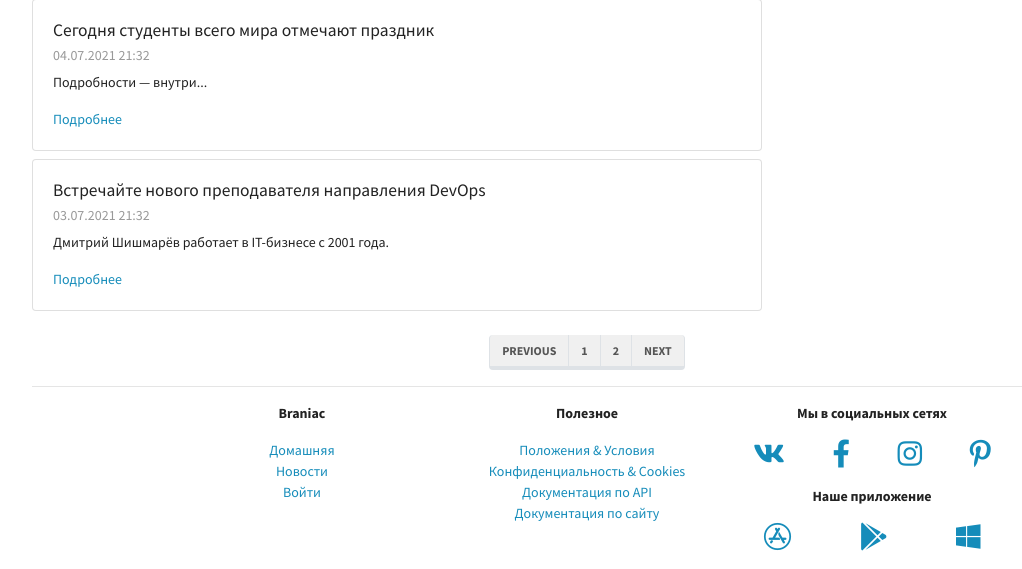
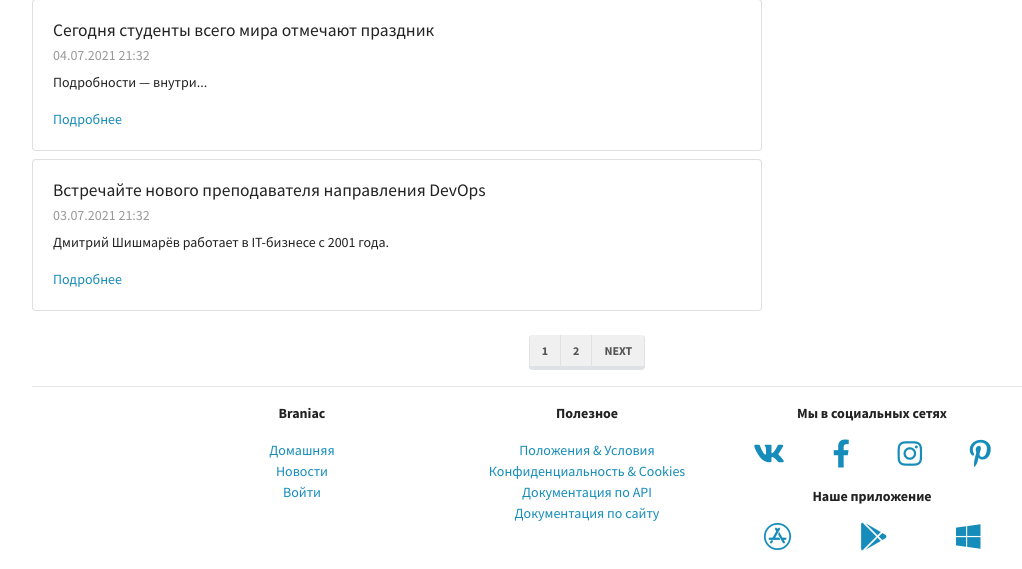
Before and after one commit to amilykh/braniaclms, a Django app: page /mainapp/news/ in a window 1280 px wide. Shown: the part 586-1155 px from the top of the page, without its empty margins (53-1075 px from the left). Run offline with Django 4.2, Linux system fonts and the light colour scheme; data comes from the database, SQL or seed files in the repository; parts of the project's set-up code (start-up, migrations or seed data) failed here and were passed over; some libraries are stand-ins or nearby versions.

Commit message:
pagination

```diff
--- a/mainapp/templates/mainapp/news_list.html
+++ b/mainapp/templates/mainapp/news_list.html
@@ -104,11 +104,24 @@
 <div class="row justify-content-center align-items-center mt-3 mb-n3">
   <nav aria-label="Page navigation example">
     <ul class="pagination">
-      <li class="page-item"><a class="page-link" href="#">Previous</a></li>
-      <li class="page-item"><a class="page-link" href="#">1</a></li>
-      <li class="page-item"><a class="page-link" href="#">2</a></li>
-      {#  <li class="page-item"><a class="page-link" href="#">3</a></li> #}
-      <li class="page-item"><a class="page-link" href="#">Next</a></li>
+      {%  if page_obj.has_previous %}
+        <li class="page-item"><a class="page-link"
+          href="?page={{ page_obj.previous_page_number }}">Previous</a>
+        </li>
+      {% endif %}
+
+      {% for item in page_obj.paginator.page_range %}
+        <li class="page-item
+          {% if item == page.obj.number %}active{% endif %}">
+          <a class="page-link" href="?page={{ item }}">{{ item }}</a>
+        </li>
+      {% endfor %}
+
+      {% if page_obj.has_next %}
+        <li class="page-item"><a class="page-link"
+          href="?page={{ page_obj.next_page_number }}">Next</a>
+        </li>
+      {%  endif %}
     </ul>
   </nav>
 </div>
```
